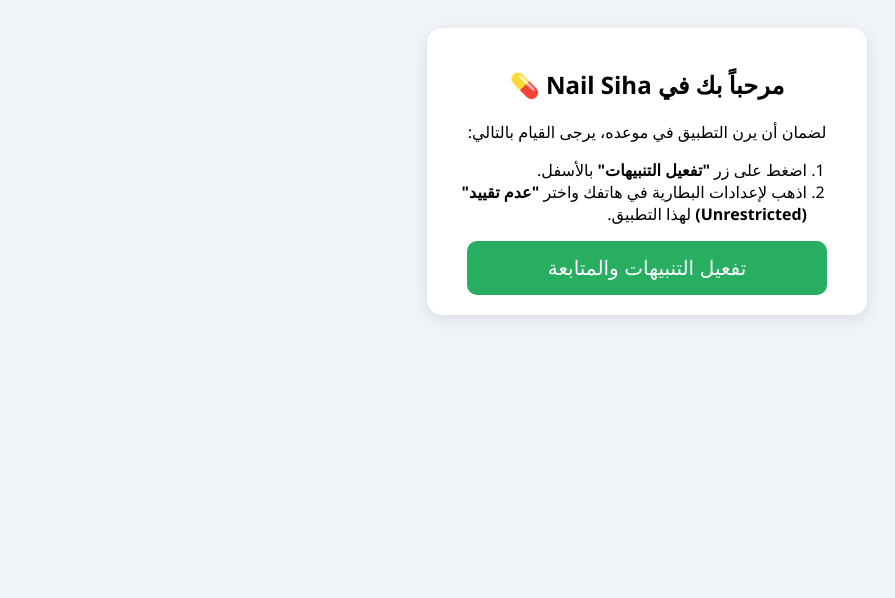
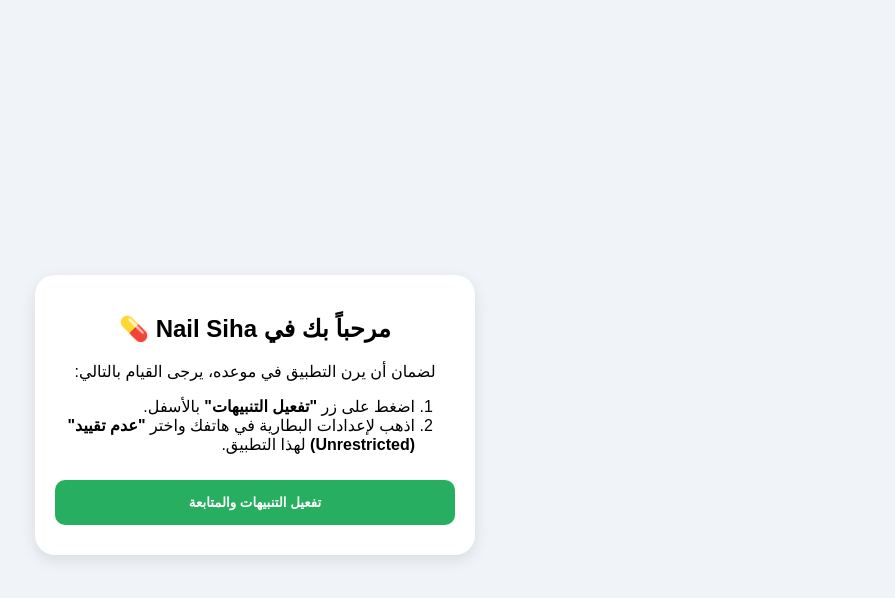
Before and after one commit to imanloudjani4-bot/nail-siha, a plain HTML site: page index.html in a window 1280 px wide. Shown: the whole page, without its empty margins (385-1280 px from the left). Drawn offline with Linux system fonts and the light colour scheme.

Commit message:
Update style.css

```diff
--- a/style.css
+++ b/style.css
@@ -1,8 +1,5 @@
-/* style.css */
-body { font-family: 'Segoe UI', sans-serif; text-align: center; background-color: #f0f4f8; padding: 20px; }
-.card { background: white; padding: 20px; border-radius: 15px; box-shadow: 0 4px 15px rgba(0,0,0,0.1); display: inline-block; width: 90%; max-width: 400px; }
-h1 { color: #1a5276; }
-input { font-size: 18px; padding: 12px; margin: 8px 0; width: 90%; border-radius: 8px; border: 1px solid #ddd; }
-button { font-size: 20px; padding: 15px; cursor: pointer; border-radius: 10px; border: none; background-color: #27ae60; color: white; width: 90%; }
-.med-item { background: #eaf2f8; padding: 15px; margin: 10px 0; border-radius: 10px; display: flex; justify-content: space-between; }
-.delete-btn { background: #e74c3c; color: white; border: none; padding: 5px 10px; border-radius: 5px; cursor: pointer; }
+body { font-family: sans-serif; background-color: #f0f4f8; margin: 0; padding: 15px; display: flex; justify-content: center; align-items: center; min-height: 100vh; }
+.card { background: white; padding: 20px; border-radius: 20px; box-shadow: 0 5px 15px rgba(0,0,0,0.1); width: 100%; max-width: 400px; text-align: center; }
+input, button { width: 100%; padding: 15px; margin: 10px 0; border-radius: 10px; border: 1px solid #ccc; box-sizing: border-box; }
+button { background-color: #27ae60; color: white; border: none; font-weight: bold; cursor: pointer; }
+.med-item { background: #eaf2f8; padding: 10px; margin: 10px 0; border-radius: 10px; display: flex; justify-content: space-between; align-items: center; border-right: 5px solid #2980b9; }
```
